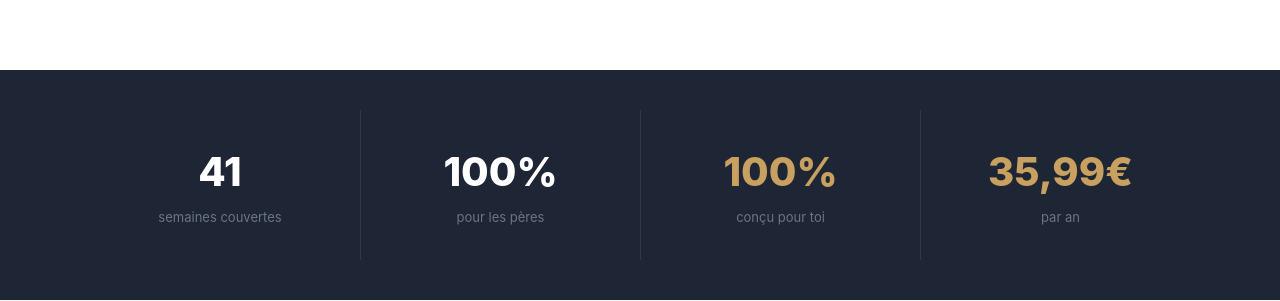
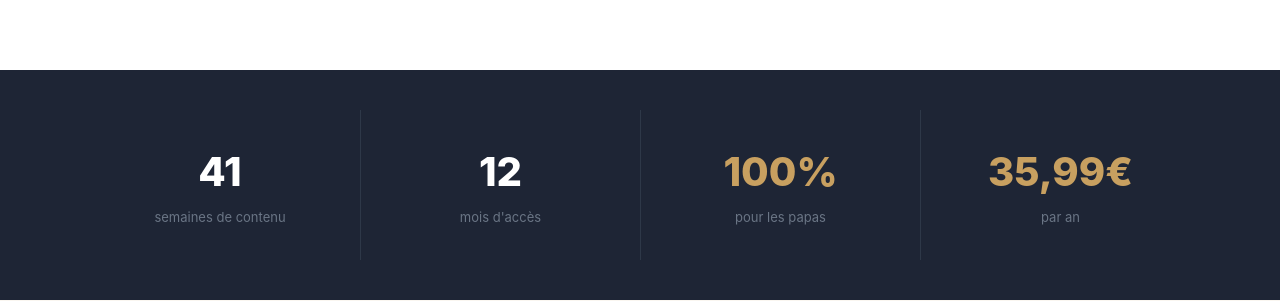
Before and after one commit to Julproject/dadup, a Next.js app: page / in a window 1280 px wide. Shown: the part 651-952 px from the top of the page. Built offline with nearby package versions, Linux system fonts and the light colour scheme.

Commit message:
Update page.tsx

```diff
--- a/app/page.tsx
+++ b/app/page.tsx
@@ -185,9 +185,9 @@ export default function Home() {
       <section style={{background:C.dark, margin:'72px 0 0'}}>
         <div className="stats-grid" style={{maxWidth:'1200px', margin:'0 auto', textAlign:'center'}}>
           {[
-            {chiffre:'41',     label:'semaines couvertes'},
-            {chiffre:'100%',   label:'pour les pères'},
-            {chiffre:'100%',   label:'conçu pour toi'},
+            {chiffre:'41',     label:'semaines de contenu'},
+            {chiffre:'12',     label:'mois d\'accès'},
+            {chiffre:'100%',   label:'pour les papas'},
             {chiffre:'35,99€', label:'par an'},
           ].map((s, i) => (
             <div key={s.label} className="stats-item" style={{padding:'32px', borderLeft: i > 0 ? '1px solid #2e3848' : 'none'}}>
```
